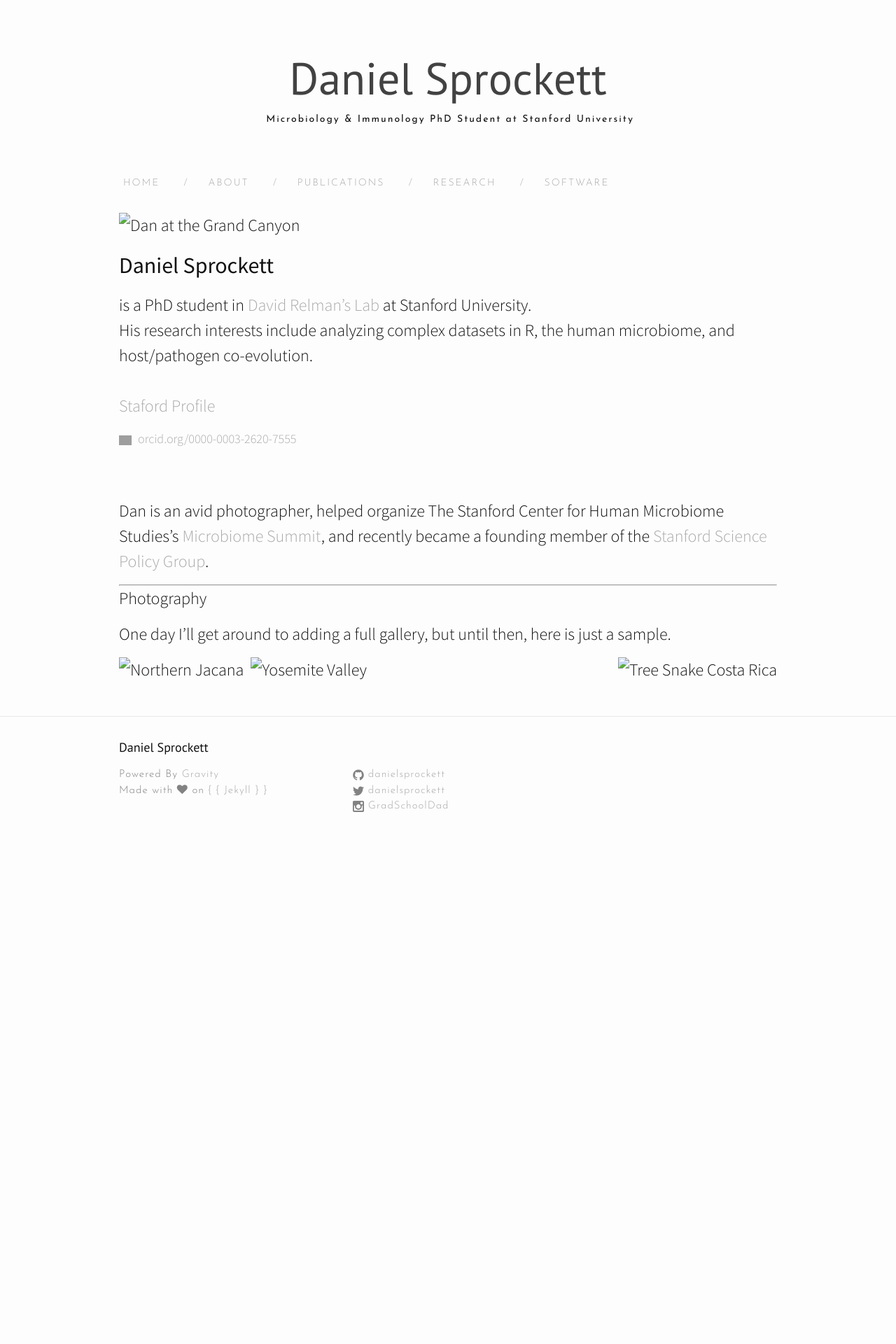
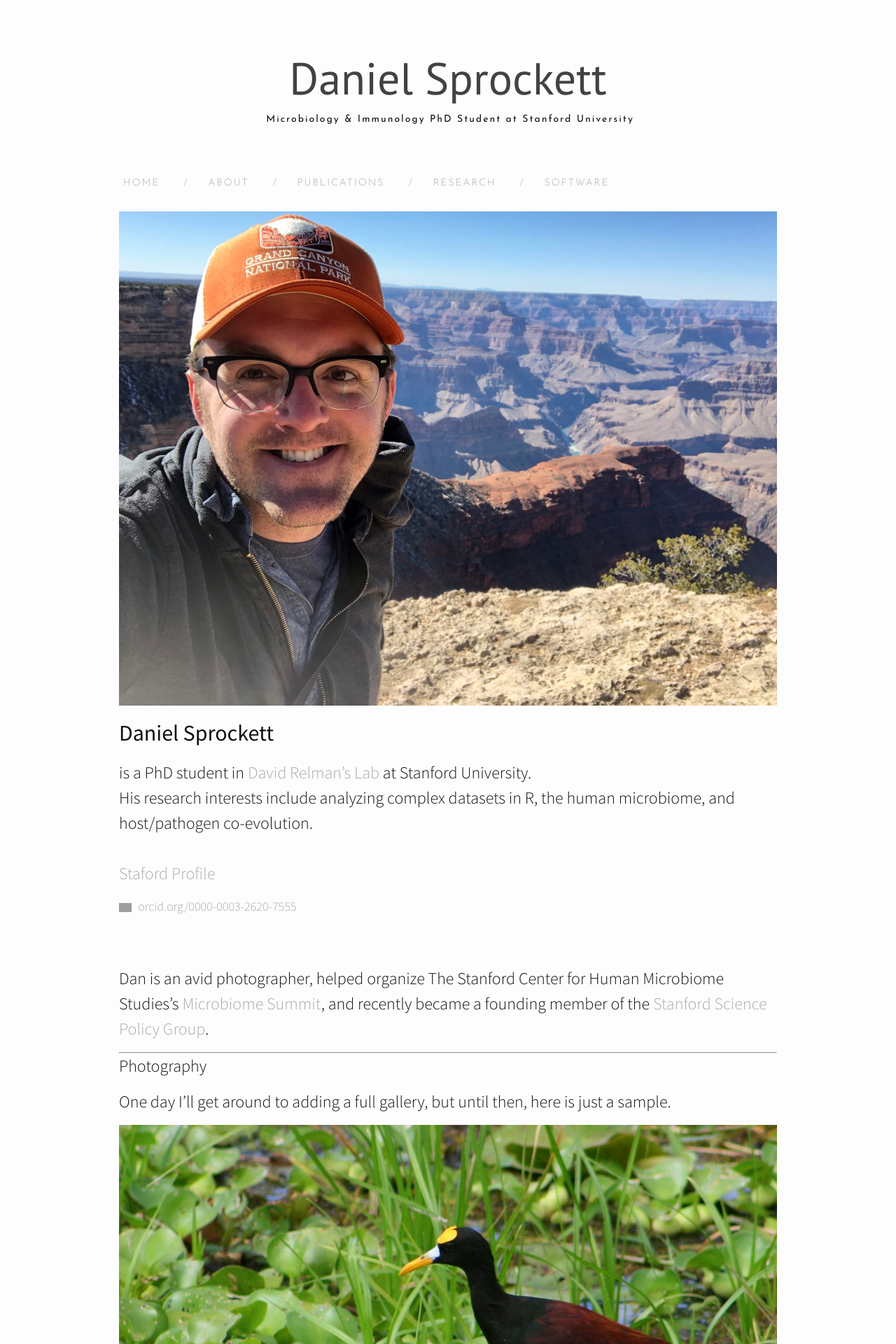
Before and after one commit to DanielSprockett/danielsprockett.github.io, a Jekyll site: the page built from about.md, in a window 1280 px wide. Shown: the top 1920 px of the page at 70% size. Built offline with Jekyll 4.4.1, drawn with Linux system fonts in a browser that asks for light colours; nearby versions of some CDN libraries; before the commit the page ends 1224 px from its top, so only the background shows below that; grey boxes are pictures that could not be loaded.

Commit message:
Update about.md

```diff
--- a/about.md
+++ b/about.md
@@ -4,7 +4,7 @@ title : About
 permalink: /about/
 ---
 
-![Dan at the Grand Canyon](Dan_at_Grand_Canyon.jpg)
+![Dan at the Grand Canyon](/images/Dan_at_Grand_Canyon.jpg)
 
 <h2>Daniel Sprockett</h2>
 is a PhD student in [David Relman's Lab](http://med.stanford.edu/relmanlab.html) at Stanford University. <br>
@@ -25,8 +25,8 @@ Photography
 
 One day I'll get around to adding a full gallery, but until then, here is just a sample.
 
-<img src="images/Northern_Jacana.jpg" alt="Northern Jacana" style="float: left; margin-right: 10px;" />
+<img src="/images/Northern_Jacana.jpg" alt="Northern Jacana" style="float: left; margin-right: 10px;" />
 
-<img src="images/Tree_Snake.jpg" alt="Tree Snake Costa Rica" style="float: right; margin-left: 10px;" />
+<img src="/images/Tree_Snake.jpg" alt="Tree Snake Costa Rica" style="float: right; margin-left: 10px;" />
 
-<img src="images/Yosemite_Valley.jpg" alt="Yosemite Valley" style="float: left; margin-right: 10px;" />
+<img src="/images/Yosemite_Valley.jpg" alt="Yosemite Valley" style="float: left; margin-right: 10px;" />
```
